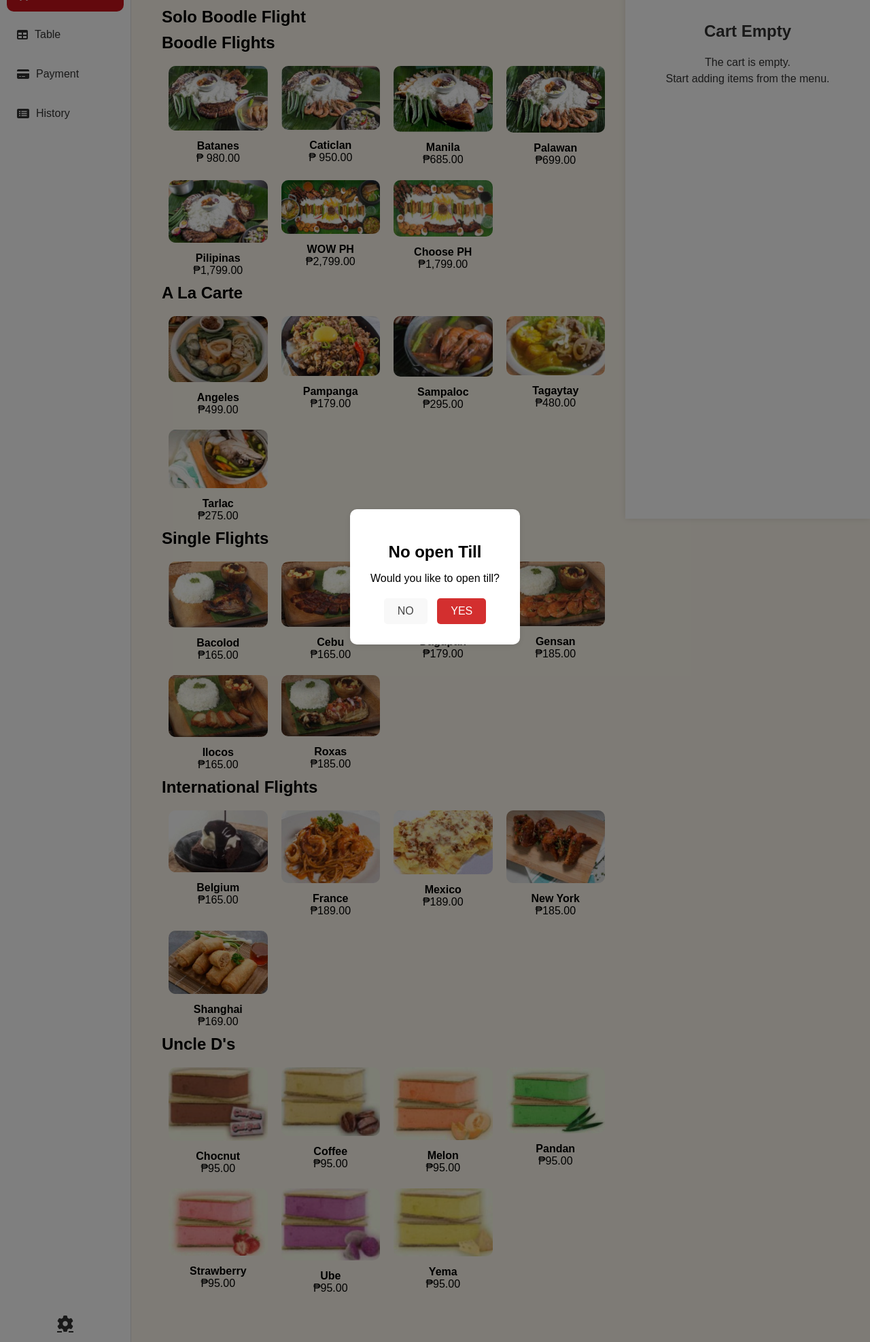
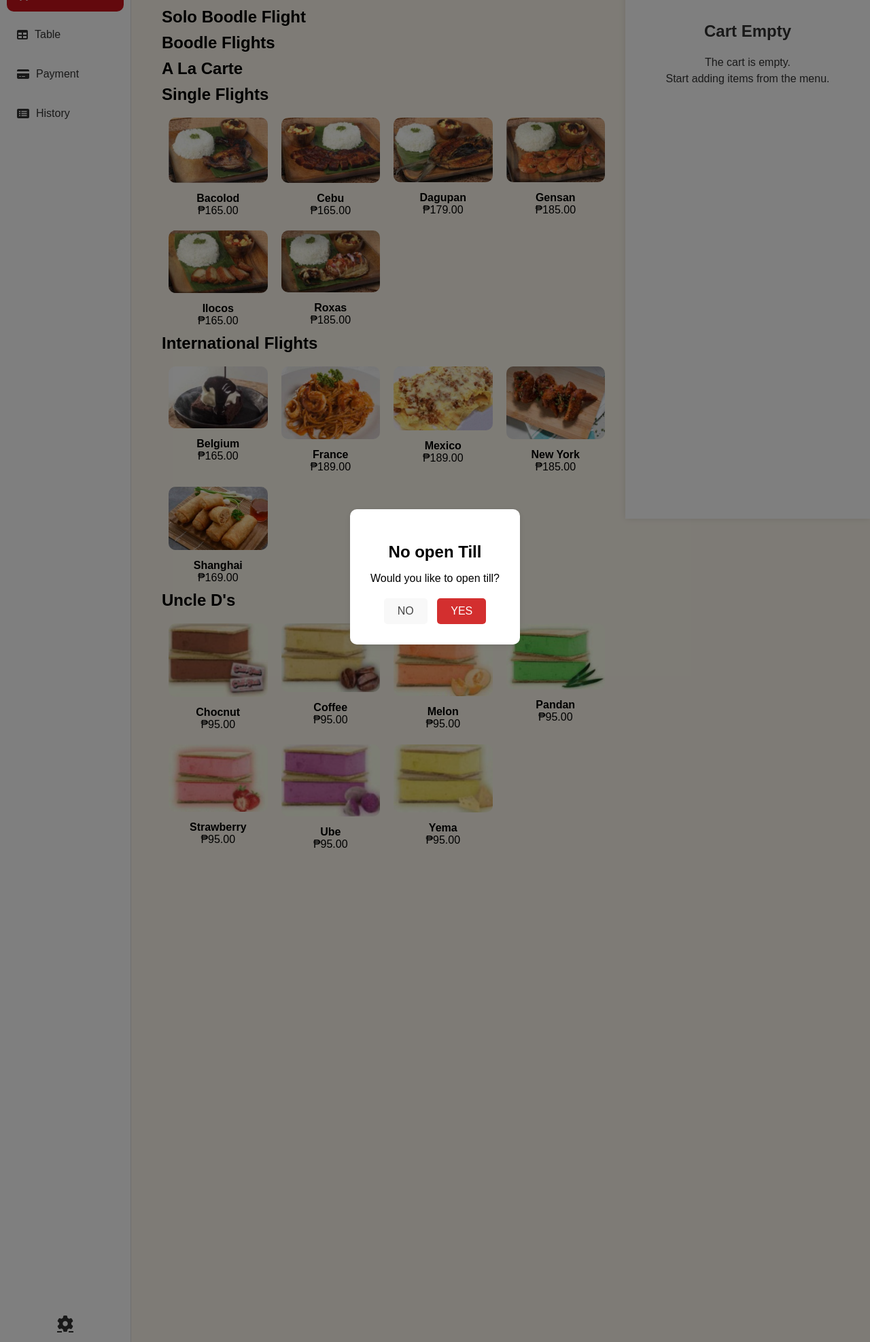
Before and after one commit to ClarriseCabansag/Hospitality, a Flask app: page /sales_order in a window 1280 px wide. Shown: the part 277-2251 px from the top of the page at 68% size. Run offline with Flask 3, Linux system fonts and the light colour scheme; data that the repository does not hold is empty.

Commit message:
Add files via upload

```diff
--- a/templates/sales_order.html
+++ b/templates/sales_order.html
@@ -35,80 +35,19 @@
     </section>
 </section>
 
-
-
 <section class="menu-items-container">
+    <!-- Boodle Flights Section -->
     <section class="menu-items" id="boodle-flights">
         <h2>Boodle Flights</h2>
         <div class="menu-grid">
-                        <div class="menu-item" data-category="boodle-flights">
-                    <img src="{{ url_for('static', filename='img/boodleflight/batanes.jpg') }}" alt="batanes">
-                    <p>Batanes</p>
-                    <span>₱ 980.00</span>
-                </div>
-                <div class="menu-item" data-category="boodle-flights">
-                    <img src="{{ url_for('static', filename='img/boodleflight/caticlan.jpg') }}" alt="caticlan">
-                    <p>Caticlan</p>
-                    <span>₱ 950.00</span>
-                </div>
-                <div class="menu-item" data-category="boodle-flights">
-                    <img src="{{ url_for('static', filename='img/boodleflight/manila.jpg') }}" alt="manila">
-                    <p>Manila</p>
-                    <span>₱685.00</span>
-                </div>
-                <div class="menu-item" data-category="boodle-flights">
-                    <img src="{{ url_for('static', filename='img/boodleflight/palawan.jpg') }}" alt="palawan">
-                    <p>Palawan</p>
-                    <span>₱699.00</span>
-                </div>
-                <div class="menu-item" data-category="boodle-flights">
-                    <img src="{{ url_for('static', filename='img/boodleflight/pilipinas.jpg') }}" alt="pilipinas">
-                    <p>Pilipinas</p>
-                    <span>₱1,799.00</span>
-                </div>
-                <div class="menu-item" data-category="boodle-flights">
-                    <img src="{{ url_for('static', filename='img/boodleflight/wowph.jpg') }}" alt="wowph">
-                    <p>WOW PH</p>
-                    <span>₱2,799.00</span>
-                </div>
-                <div class="menu-item" data-category="boodle-flights">
-                    <img src="{{ url_for('static', filename='img/boodleflight/chooseph.jpg') }}" alt="chooseph">
-                    <p>Choose PH</p>
-                    <span>₱1,799.00</span>
-                </div>
+            <!-- Items for Boodle Flights will be dynamically populated here -->
         </div>
     </section>
 </section>
-            <section class="menu-items-container">
+
 <section class="menu-items" id="a-la-carte">
         <h2>A La Carte</h2>
-                    <div class="menu-grid">
-                        <div class="menu-item" data-category="a-la-carte">
-                    <img src="{{ url_for('static', filename='img/alacarte/angeles.jpg') }}" alt="angeles">
-                    <p>Angeles</p>
-                    <span>₱499.00</span>
-                </div>
-                <div class="menu-item" data-category="a-la-carte">
-                    <img src="{{ url_for('static', filename='img/alacarte/pampanga.jpg') }}" alt="pampanga">
-                    <p>Pampanga</p>
-                    <span>₱179.00</span>
-                </div>
-                <div class="menu-item" data-category="a-la-carte">
-                    <img src="{{ url_for('static', filename='img/alacarte/sampaloc.jpg') }}" alt="sampaloc">
-                    <p>Sampaloc</p>
-                    <span>₱295.00</span>
-                </div>
-                <div class="menu-item" data-category="a-la-carte">
-                    <img src="{{ url_for('static', filename='img/alacarte/tagaytay.jpg') }}" alt="tagaytay">
-                    <p>Tagaytay</p>
-                    <span>₱480.00</span>
-                </div>
-                <div class="menu-item" data-category="a-la-carte">
-                    <img src="{{ url_for('static', filename='img/alacarte/zambales.jpg') }}" alt="zambales">
-                    <p>Tarlac</p>
-                    <span>₱275.00</span>
-                </div>
-            </div>
+        <div class="menu-grid"></div>
     </section>
 </section>
             <section class="menu-items-container">
```
Lines whose indentation alone changed are shown as unchanged.
